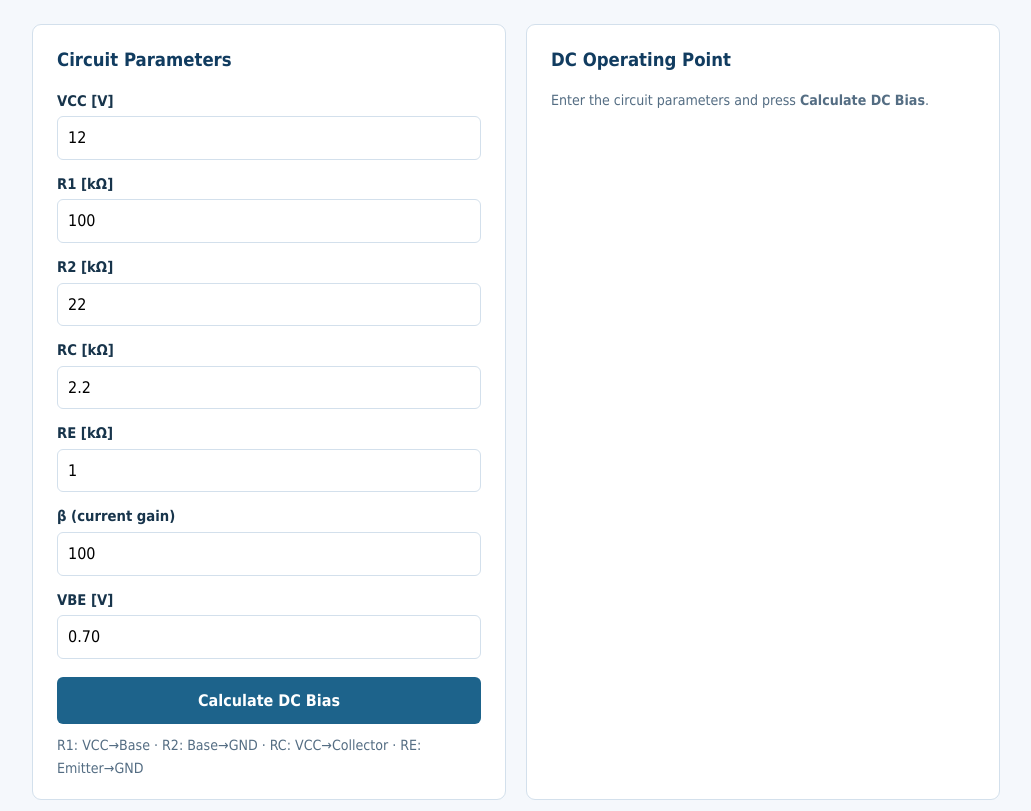
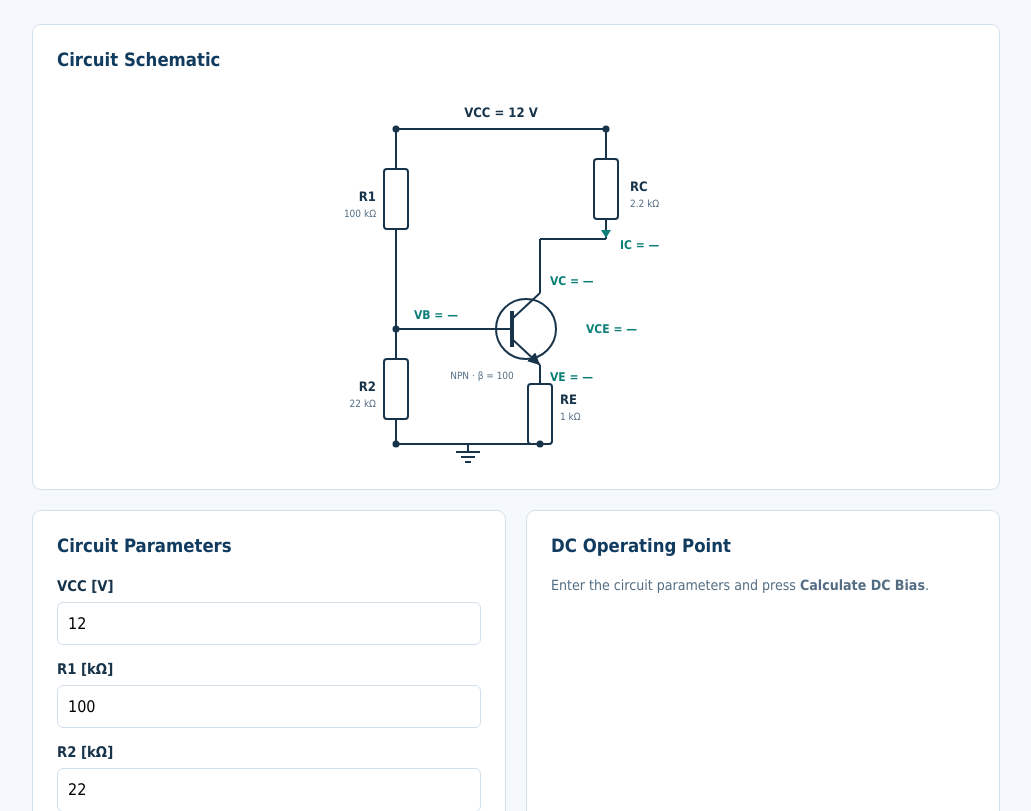
Before and after one commit to TASorawit/BJT-DC-Bias-Web-App, a Flask app: page / in a window 1280 px wide. Shown: the part 130-941 px from the top of the page, without its empty margins (124-1155 px from the left). Run offline with Flask 3, Linux system fonts and the light colour scheme.

Commit message:
Add circuit schematic with live node values and HTTP tests

```diff
--- a/static/style.css
+++ b/static/style.css
@@ -46,6 +46,20 @@ main {
   margin: 0 0 14px;
   font-size: 1.15rem;
   color: #113c60;
+}
+
+/* Schematic sits above the form/results columns and scales responsively */
+.schematic-panel { grid-column: 1 / -1; }
+
+.schematic-wrap {
+  display: flex;
+  justify-content: center;
+}
+
+.schematic-wrap svg {
+  width: 100%;
+  max-width: 460px;
+  height: auto;
 }
 
 label {
--- a/templates/index.html
+++ b/templates/index.html
@@ -13,6 +13,84 @@
   </header>
 
   <main>
+    <section class="panel schematic-panel">
+      <h2>Circuit Schematic</h2>
+      <div class="schematic-wrap">
+        <svg id="circuit-schematic" viewBox="0 0 460 380" role="img" aria-label="NPN common-emitter voltage-divider bias circuit">
+          <defs>
+            <marker id="arrow-head" markerWidth="8" markerHeight="8" refX="6" refY="3" orient="auto">
+              <path d="M0,0 L6,3 L0,6 Z" fill="#17344b"/>
+            </marker>
+          </defs>
+
+          <!-- VCC rail -->
+          <line x1="110" y1="40" x2="320" y2="40" stroke="#17344b" stroke-width="2"/>
+          <text x="215" y="28" text-anchor="middle" font-size="13" font-weight="bold" fill="#17344b">VCC = {{ form['vcc'] }} V</text>
+          <circle cx="110" cy="40" r="3.5" fill="#17344b"/>
+          <circle cx="320" cy="40" r="3.5" fill="#17344b"/>
+
+          <!-- R1: VCC to base -->
+          <line x1="110" y1="40" x2="110" y2="80" stroke="#17344b" stroke-width="2"/>
+          <rect x="98" y="80" width="24" height="60" rx="3" fill="white" stroke="#17344b" stroke-width="2"/>
+          <line x1="110" y1="140" x2="110" y2="240" stroke="#17344b" stroke-width="2"/>
+          <text x="90" y="112" text-anchor="end" font-size="13" font-weight="bold" fill="#17344b">R1</text>
+          <text x="90" y="128" text-anchor="end" font-size="10" fill="#546d83">{{ form['r1'] }} kΩ</text>
+
+          <!-- R2: base to ground -->
+          <line x1="110" y1="240" x2="110" y2="270" stroke="#17344b" stroke-width="2"/>
+          <rect x="98" y="270" width="24" height="60" rx="3" fill="white" stroke="#17344b" stroke-width="2"/>
+          <line x1="110" y1="330" x2="110" y2="355" stroke="#17344b" stroke-width="2"/>
+          <text x="90" y="302" text-anchor="end" font-size="13" font-weight="bold" fill="#17344b">R2</text>
+          <text x="90" y="318" text-anchor="end" font-size="10" fill="#546d83">{{ form['r2'] }} kΩ</text>
+
+          <!-- base node and lead -->
+          <circle cx="110" cy="240" r="3.5" fill="#17344b"/>
+          <line x1="110" y1="240" x2="226" y2="240" stroke="#17344b" stroke-width="2"/>
+
+          <!-- NPN transistor -->
+          <circle cx="240" cy="240" r="30" fill="none" stroke="#17344b" stroke-width="2"/>
+          <line x1="226" y1="222" x2="226" y2="258" stroke="#17344b" stroke-width="4"/>
+          <line x1="226" y1="230" x2="254" y2="204" stroke="#17344b" stroke-width="2"/>
+          <line x1="226" y1="250" x2="254" y2="276" stroke="#17344b" stroke-width="2" marker-end="url(#arrow-head)"/>
+          <text x="196" y="290" text-anchor="middle" font-size="10" fill="#546d83">NPN · β = {{ form['beta'] }}</text>
+
+          <!-- collector branch up to RC -->
+          <line x1="254" y1="204" x2="254" y2="150" stroke="#17344b" stroke-width="2"/>
+          <line x1="254" y1="150" x2="320" y2="150" stroke="#17344b" stroke-width="2"/>
+          <line x1="320" y1="150" x2="320" y2="130" stroke="#17344b" stroke-width="2"/>
+          <rect x="308" y="70" width="24" height="60" rx="3" fill="white" stroke="#17344b" stroke-width="2"/>
+          <line x1="320" y1="70" x2="320" y2="40" stroke="#17344b" stroke-width="2"/>
+          <text x="344" y="102" font-size="13" font-weight="bold" fill="#17344b">RC</text>
+          <text x="344" y="118" font-size="10" fill="#546d83">{{ form['rc'] }} kΩ</text>
+
+          <!-- IC current arrow (conventional current into collector) -->
+          <polygon points="320,149 315,141 325,141" fill="#0c8078"/>
+          <text x="334" y="160" font-size="12" font-weight="bold" fill="#0c8078" data-node="ic">IC = {% if results %}{{ '%.3f' | format(results.ic * 1000) }} mA{% else %}—{% endif %}</text>
+
+          <!-- emitter branch down to RE -->
+          <line x1="254" y1="276" x2="254" y2="295" stroke="#17344b" stroke-width="2"/>
+          <rect x="242" y="295" width="24" height="60" rx="3" fill="white" stroke="#17344b" stroke-width="2"/>
+          <text x="274" y="315" font-size="13" font-weight="bold" fill="#17344b">RE</text>
+          <text x="274" y="331" font-size="10" fill="#546d83">{{ form['re'] }} kΩ</text>
+          <circle cx="254" cy="355" r="3.5" fill="#17344b"/>
+
+          <!-- ground rail and symbol -->
+          <line x1="110" y1="355" x2="254" y2="355" stroke="#17344b" stroke-width="2"/>
+          <circle cx="110" cy="355" r="3.5" fill="#17344b"/>
+          <line x1="182" y1="355" x2="182" y2="363" stroke="#17344b" stroke-width="2"/>
+          <line x1="170" y1="363" x2="194" y2="363" stroke="#17344b" stroke-width="2"/>
+          <line x1="175" y1="368" x2="189" y2="368" stroke="#17344b" stroke-width="2"/>
+          <line x1="179" y1="373" x2="185" y2="373" stroke="#17344b" stroke-width="2"/>
+
+          <!-- node value annotations (change with every calculation) -->
+          <text x="128" y="230" font-size="12" font-weight="bold" fill="#0c8078" data-node="vb">VB = {% if results %}{{ '%.3f' | format(results.vb) }} V{% else %}—{% endif %}</text>
+          <text x="264" y="196" font-size="12" font-weight="bold" fill="#0c8078" data-node="vc">VC = {% if results %}{{ '%.3f' | format(results.vc) }} V{% else %}—{% endif %}</text>
+          <text x="264" y="292" font-size="12" font-weight="bold" fill="#0c8078" data-node="ve">VE = {% if results %}{{ '%.3f' | format(results.ve) }} V{% else %}—{% endif %}</text>
+          <text x="300" y="244" font-size="12" font-weight="bold" fill="#0c8078" data-node="vce">VCE = {% if results %}{{ '%.3f' | format(results.vce) }} V{% else %}—{% endif %}</text>
+        </svg>
+      </div>
+    </section>
+
     <section class="panel form-panel">
       <h2>Circuit Parameters</h2>
       <form method="post" action="{{ url_for('calculate') }}">
```
Also changed, not shown: tests/test_web.py (+23 -0 lines).
